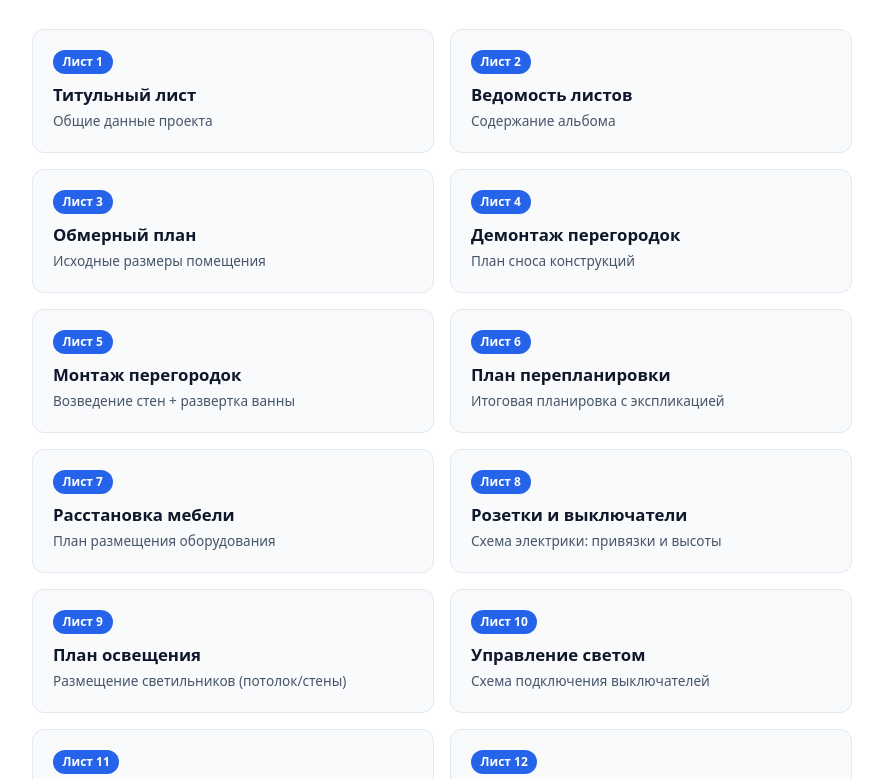
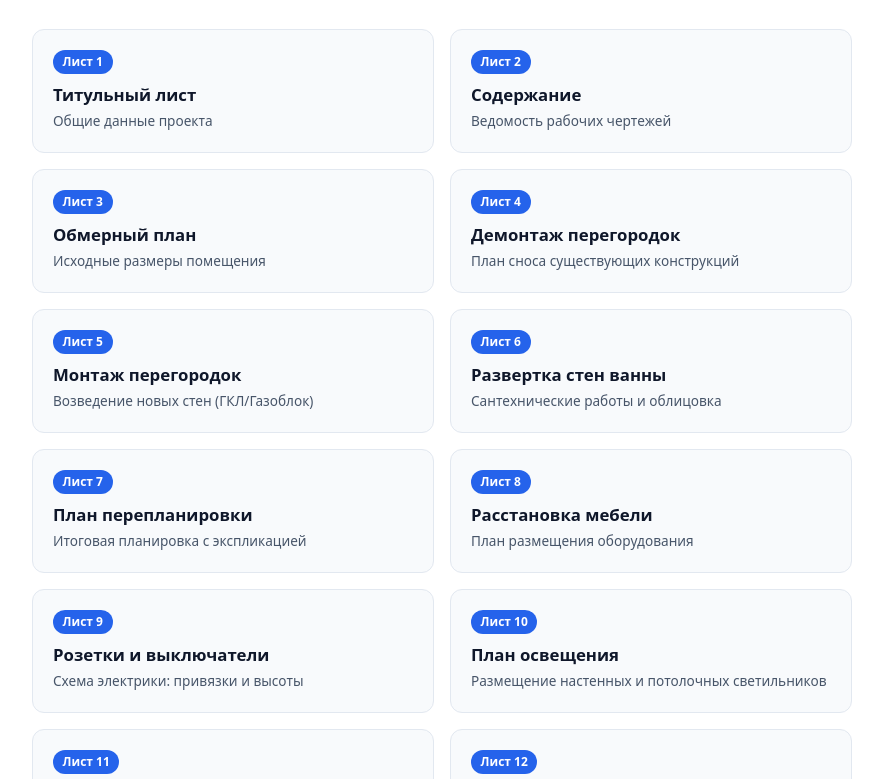
Before and after one commit to KoljanShlyahtin/-_1, a plain HTML site: page index.html in a window 1280 px wide. Shown: the part 151-930 px from the top of the page, without its empty margins (198-1081 px from the left). Drawn offline with Linux system fonts and the light colour scheme.

Commit message:
index.html

```diff
--- a/index.html
+++ b/index.html
@@ -90,88 +90,88 @@
         </header>
 
         <div class="nav-grid">
-            <!-- Файл 1.pdf -->
+            <!-- Лист 1 -->
             <a href="1.pdf" class="nav-card" target="_blank">
                 <span class="badge">Лист 1</span>
                 <div class="title">Титульный лист</div>
                 <div class="desc">Общие данные проекта</div>
             </a>
 
-            <!-- Файл 2.pdf -->
+            <!-- Лист 2 -->
             <a href="2.pdf" class="nav-card" target="_blank">
                 <span class="badge">Лист 2</span>
-                <div class="title">Ведомость листов</div>
-                <div class="desc">Содержание альбома</div>
+                <div class="title">Содержание</div>
+                <div class="desc">Ведомость рабочих чертежей</div>
             </a>
 
-            <!-- Файл 3.pdf -->
+            <!-- Лист 3 -->
             <a href="3.pdf" class="nav-card" target="_blank">
                 <span class="badge">Лист 3</span>
                 <div class="title">Обмерный план</div>
                 <div class="desc">Исходные размеры помещения</div>
             </a>
 
-            <!-- Файл 4.pdf -->
+            <!-- Лист 4 -->
             <a href="4.pdf" class="nav-card" target="_blank">
                 <span class="badge">Лист 4</span>
                 <div class="title">Демонтаж перегородок</div>
-                <div class="desc">План сноса конструкций</div>
+                <div class="desc">План сноса существующих конструкций</div>
             </a>
 
-            <!-- Файл 5.pdf -->
+            <!-- Лист 5 -->
             <a href="5.pdf" class="nav-card" target="_blank">
                 <span class="badge">Лист 5</span>
                 <div class="title">Монтаж перегородок</div>
-                <div class="desc">Возведение стен + развертка ванны</div>
+                <div class="desc">Возведение новых стен (ГКЛ/Газоблок)</div>
             </a>
 
-            <!-- Файл 6.pdf -->
+            <!-- Лист 6 -->
             <a href="6.pdf" class="nav-card" target="_blank">
                 <span class="badge">Лист 6</span>
+                <div class="title">Развертка стен ванны</div>
+                <div class="desc">Сантехнические работы и облицовка</div>
+            </a>
+
+            <!-- Лист 7 -->
+            <a href="7.pdf" class="nav-card" target="_blank">
+                <span class="badge">Лист 7</span>
                 <div class="title">План перепланировки</div>
                 <div class="desc">Итоговая планировка с экспликацией</div>
             </a>
 
-            <!-- Файл 7.pdf -->
-            <a href="7.pdf" class="nav-card" target="_blank">
-                <span class="badge">Лист 7</span>
+            <!-- Лист 8 -->
+            <a href="8.pdf" class="nav-card" target="_blank">
+                <span class="badge">Лист 8</span>
                 <div class="title">Расстановка мебели</div>
                 <div class="desc">План размещения оборудования</div>
             </a>
 
-            <!-- Файл 8.pdf -->
-            <a href="8.pdf" class="nav-card" target="_blank">
-                <span class="badge">Лист 8</span>
+            <!-- Лист 9 -->
+            <a href="9.pdf" class="nav-card" target="_blank">
+                <span class="badge">Лист 9</span>
                 <div class="title">Розетки и выключатели</div>
                 <div class="desc">Схема электрики: привязки и высоты</div>
             </a>
 
-            <!-- Файл 9.pdf -->
-            <a href="9.pdf" class="nav-card" target="_blank">
-                <span class="badge">Лист 9</span>
+            <!-- Лист 10 -->
+            <a href="10.pdf" class="nav-card" target="_blank">
+                <span class="badge">Лист 10</span>
                 <div class="title">План освещения</div>
-                <div class="desc">Размещение светильников (потолок/стены)</div>
+                <div class="desc">Размещение настенных и потолочных светильников</div>
             </a>
 
-            <!-- Файл 10.pdf -->
-            <a href="10.pdf" class="nav-card" target="_blank">
-                <span class="badge">Лист 10</span>
+            <!-- Лист 11 -->
+            <a href="11.pdf" class="nav-card" target="_blank">
+                <span class="badge">Лист 11</span>
                 <div class="title">Управление светом</div>
                 <div class="desc">Схема подключения выключателей</div>
             </a>
 
-            <!-- Файл 11.pdf -->
-            <a href="11.pdf" class="nav-card" target="_blank">
-                <span class="badge">Лист 11</span>
+            <!-- Лист 12 -->
+            <a href="12.pdf" class="nav-card" target="_blank">
+                <span class="badge">Лист 12</span>
                 <div class="title">План теплого пола</div>
                 <div class="desc">Зоны обогрева и терморегуляторы</div>
-            </a>
-
-            <!-- Файл 12.pdf -->
-            <a href="12.pdf" class="nav-card" target="_blank">
-                <span class="badge">Лист 12</span>
-                <div class="title">Высотные отметки / Узлы</div>
-                <div class="desc">Детализация конструктивных узлов</div>
             </a>
         </div>
 
```
